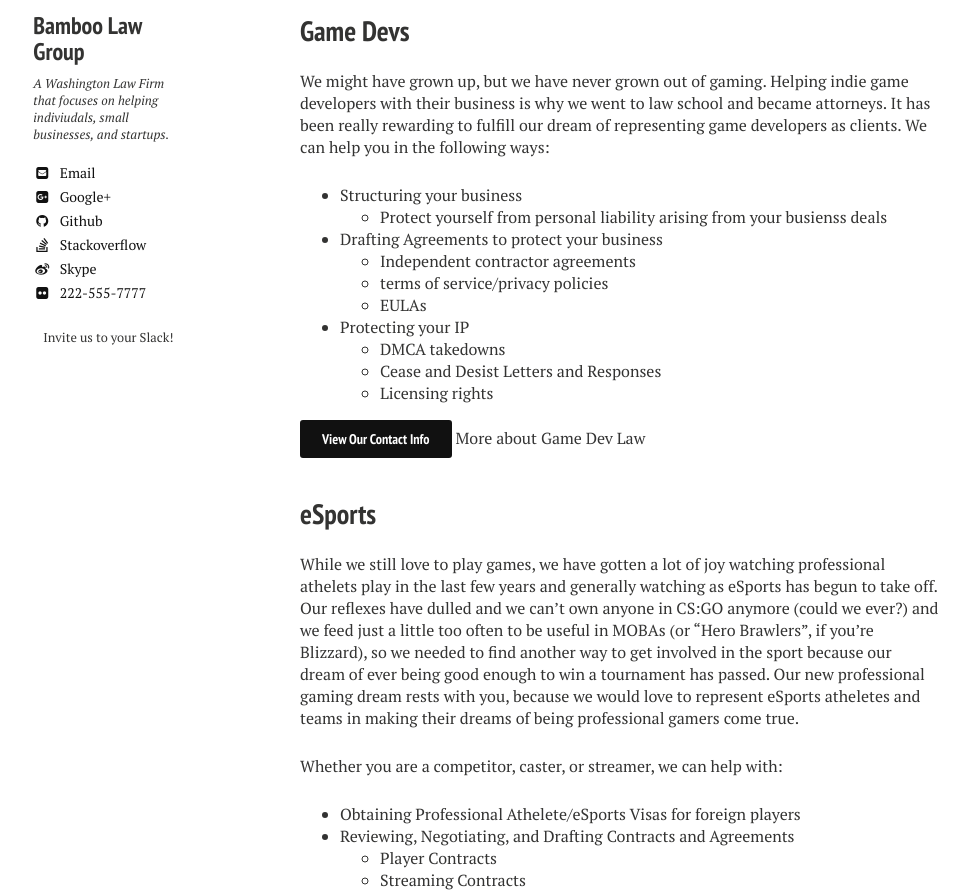
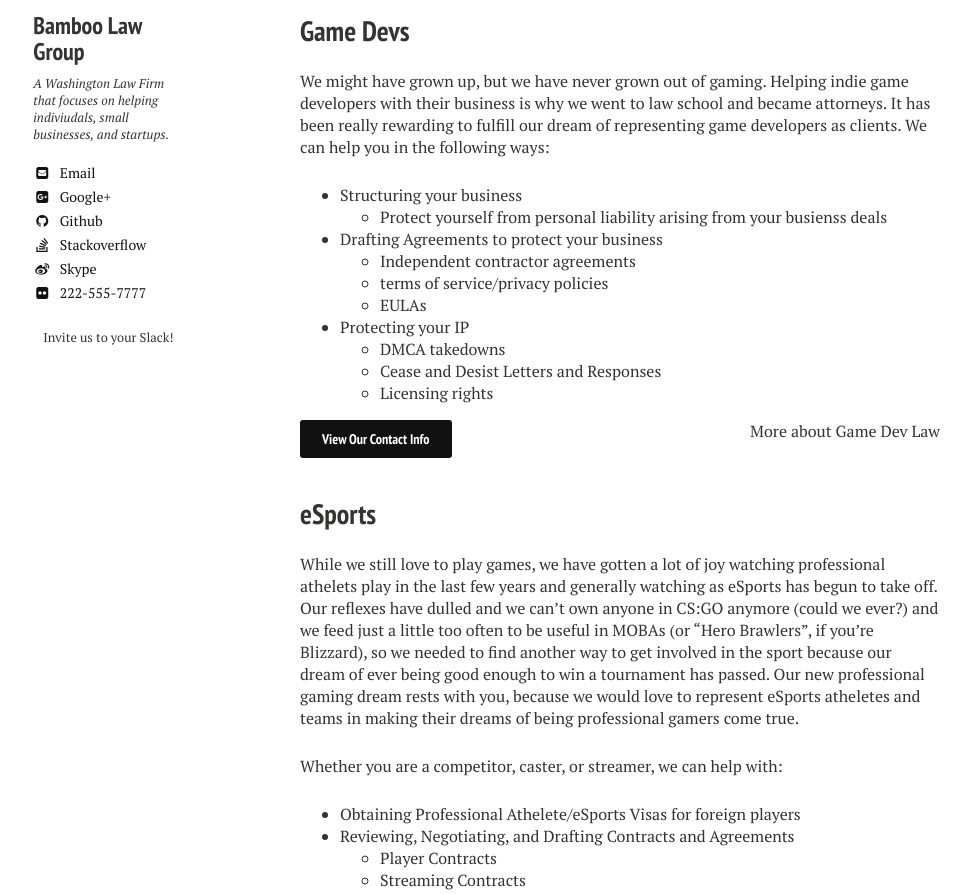
Before and after one commit to nerdyfergy/blg-site-mm3, a Jekyll site: the page built from industries/index.md, in a window 1280 px wide. Shown: the part 747-1641 px from the top of the page, without its empty margins (20-991 px from the left). Built offline with Jekyll 4.4.1, drawn with Linux system fonts in a browser that asks for light colours.

Commit message:
Update page.scss

```diff
--- a/_sass/page.scss
+++ b/_sass/page.scss
@@ -705,3 +705,7 @@ body {
   border-radius: 0 0 5px 5px;
   border: 0;
 }
+
+.halvsies {
+	float: right;
+}
```
